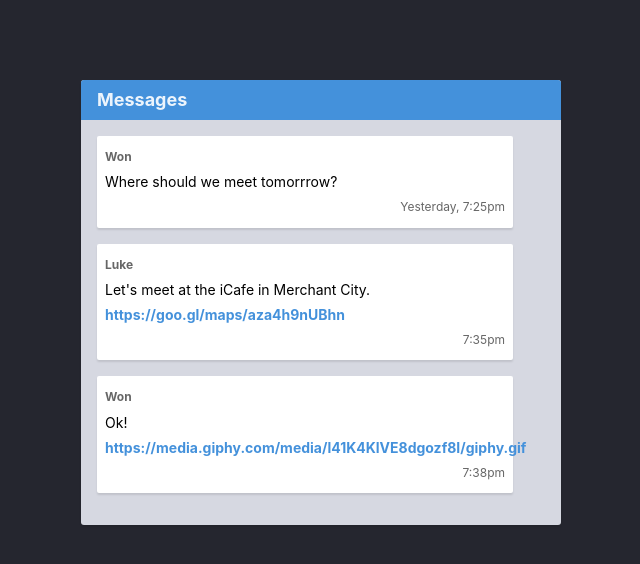
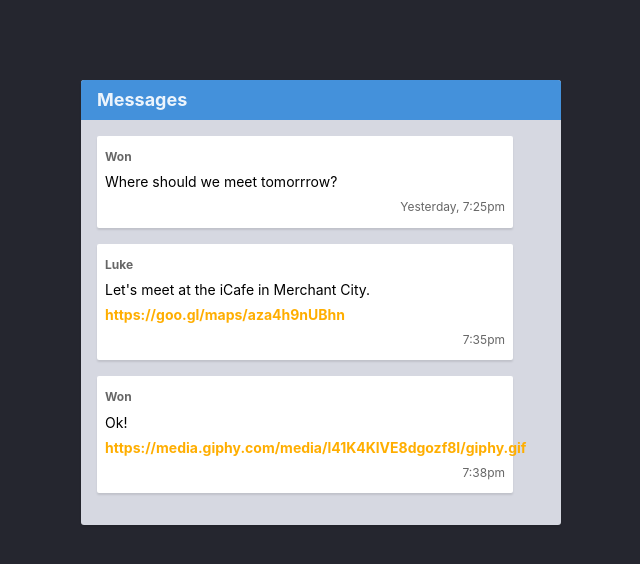
Before and after one commit to Tarraf2020/HTML-CSS-Git-Exercise-Tripoli, a website: page week-2/18-git-merge/index.html in a window 1280 px wide. Shown: the whole page, without its empty margins (319-959 px from the left). Drawn offline with Linux system fonts and the light colour scheme.

Commit message:
orangered

```diff
--- a/week-2/18-git-merge/styles.css
+++ b/week-2/18-git-merge/styles.css
@@ -1,6 +1,6 @@
 /* Add your own CSS code below */
 .link {
-  color: #4491db;
+  color: #ffae00;
   font-weight: 700;
   text-decoration: none;
 }
```
